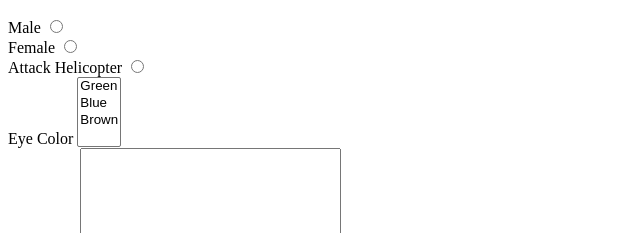
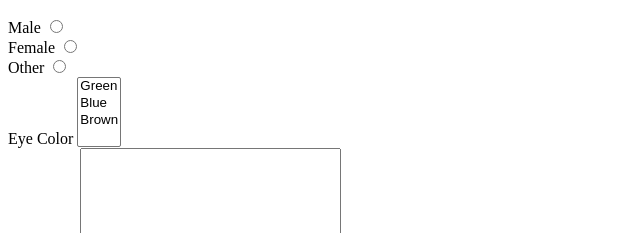
Before and after one commit to rah99/Forms, a plain HTML site: page index.html in a window 1280 px wide. Shown: the part 403-636 px from the top of the page, 0-640 px from the left. Drawn offline with Linux system fonts and the light colour scheme.

Commit message:
Html updates

```diff
--- a/index.html
+++ b/index.html
@@ -75,8 +75,8 @@
                 <input type="radio" name="gender" id="female" value="female">
             </div>
             <div>
-                <label for="attackHelicopter">Attack Helicopter</label>
-                <input type="radio" name="gender" id="attackHelicopter" value="attack helicopter">
+                <label for="other">Other</label>
+                <input type="radio" name="gender" id="other" value="other">
             </div>
         </div>
         <div>
```
